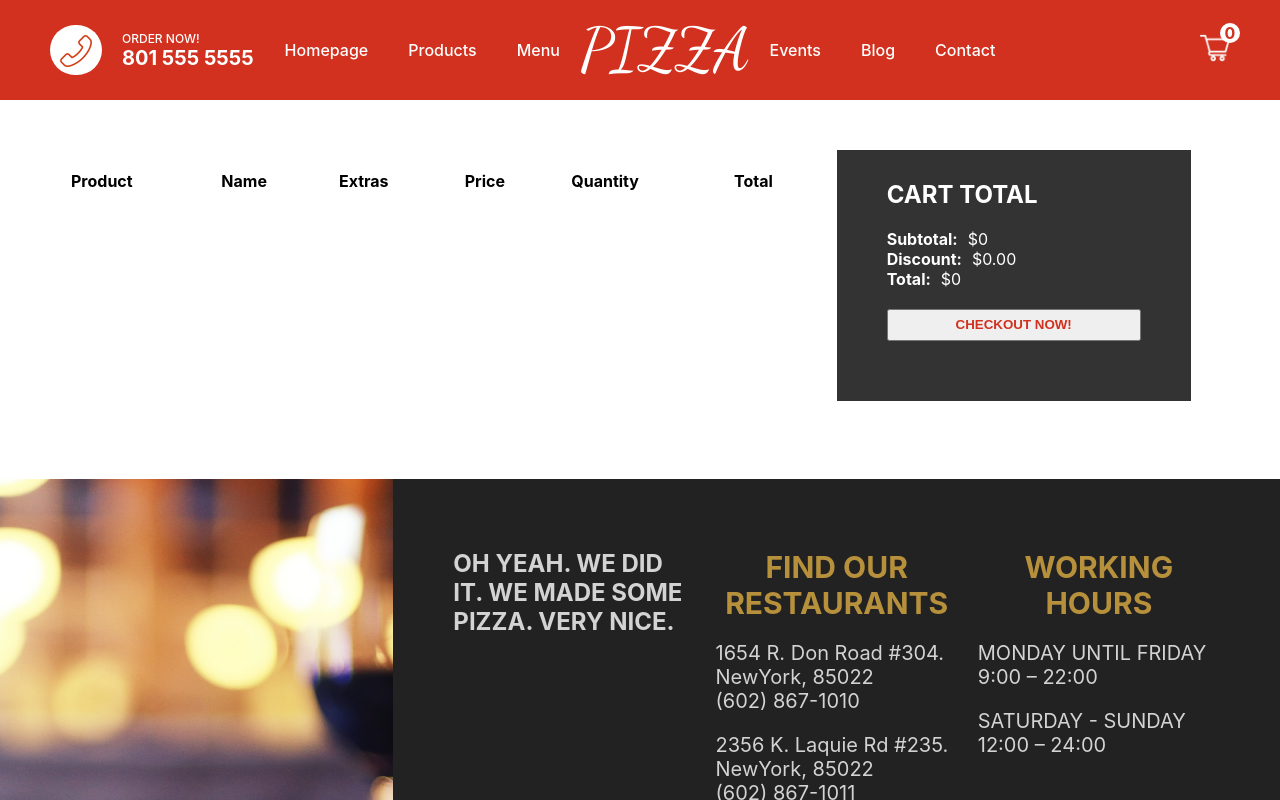
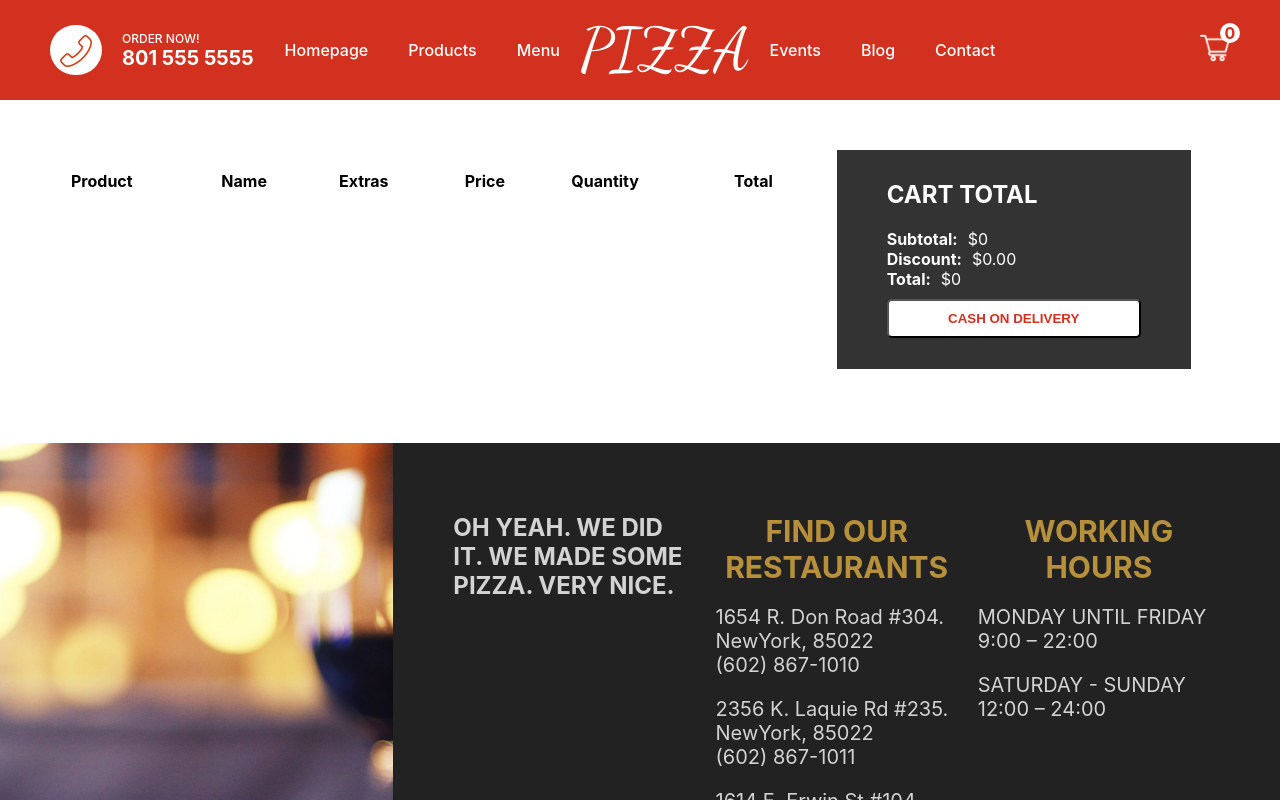
Before and after one commit to grantgariepy/react-next-food-app, a Next.js app: page /cart in a window 1280 px wide. Both pictures are taken after a click on the button "CHECKOUT NOW!". Shown: the top 800 px of the page. Built offline with nearby package versions, Linux system fonts and the light colour scheme.

Commit message:
paypal button mostly done

```diff
--- a/pages/cart.jsx
+++ b/pages/cart.jsx
@@ -1,7 +1,7 @@
 import styles from "../styles/Cart.module.css";
 import Image from "next/image";
 import { useDispatch, useSelector } from "react-redux";
-import { useEffect,  } from "react";
+import { useEffect, useState, } from "react";
 import {
     PayPalScriptProvider,
     PayPalButtons,
@@ -11,7 +11,7 @@
 
 
 const Cart = () => {
-
+    const [open, setOpen] = useState(false);
     const amount = "2";
     const currency = "USD";
     const style = { "layout": "vertical" };
@@ -57,8 +57,8 @@
                         });
                 }}
                 onApprove={function (data, actions) {
-                    return actions.order.capture().then(function () {
-                        // Your code here after capture the order
+                    return actions.order.capture().then(function (details) {
+                        console.log(details)
                     });
                 }}
             />
@@ -72,6 +72,7 @@
         <div className={styles.container}>
             <div className={styles.left}>
                 <table className={styles.table}>
+                    <tbody>
                         <tr className={styles.trTitle}>
                             <th>Product</th>
                             <th>Name</th>
@@ -80,6 +81,8 @@
                             <th>Quantity</th>
                             <th>Total</th>
                         </tr>
+                    </tbody>
+                    <tbody>
                         {cart.products.map((product) => (
                             <tr className={styles.tr} key={product.id}>
                                 <td>
@@ -116,6 +119,7 @@
                                 </td>
                             </tr>
                         ))}
+                    </tbody>
                 </table>
             </div>
             <div className={styles.right}>
@@ -130,13 +134,15 @@
                     <div className={styles.totalText}>
                         <b className={styles.totalTextTitle}>Total:</b>${cart.total}
                     </div>
-                    <button className={styles.button}>CHECKOUT NOW!</button>
+                    {open ? (
+                        <div className={styles.paymentMethods}>
+                            <button className={styles.payButton}>CASH ON DELIVERY</button>
                             <PayPalScriptProvider
                                 options={{
-                            "client-id": "test",
+                                    "client-id": "AfNvdES2AUsUtPcF1YP1s1kDsN2d4uapaYKnSFHI38wEKYN6KminOc_9o2zRDjINrwr2ykJEqiFbXupQ",
                                     components: "buttons",
                                     currency: "USD",
-                            "disable-funding":"credit,venmo"
+                                    "disable-funding": "credit,venmo"
                                 }}
                             >
                                 <ButtonWrapper
@@ -145,6 +151,12 @@
                                 />
                             </PayPalScriptProvider>
                         </div>
+                    ) : (
+                        <button onClick={() => setOpen(true)} className={styles.button}>CHECKOUT NOW!</button>
+                    )}
+
+
+                </div>
             </div>
         </div>
     )
--- a/styles/Cart.module.css
+++ b/styles/Cart.module.css
@@ -118,3 +118,21 @@
     }
 
 }
+
+.paymentMethods{
+    margin-top: 10px;
+    display: flex;
+    flex-direction: column;
+
+}
+
+.payButton{
+    padding: 10px 5px;
+    cursor: pointer;
+    margin-bottom: 5px;
+    background-color: white;
+    color: #d1311e;
+    font-weight: bold;
+    border-radius: 5px;
+
+}
```
Lines whose indentation alone changed are shown as unchanged.
